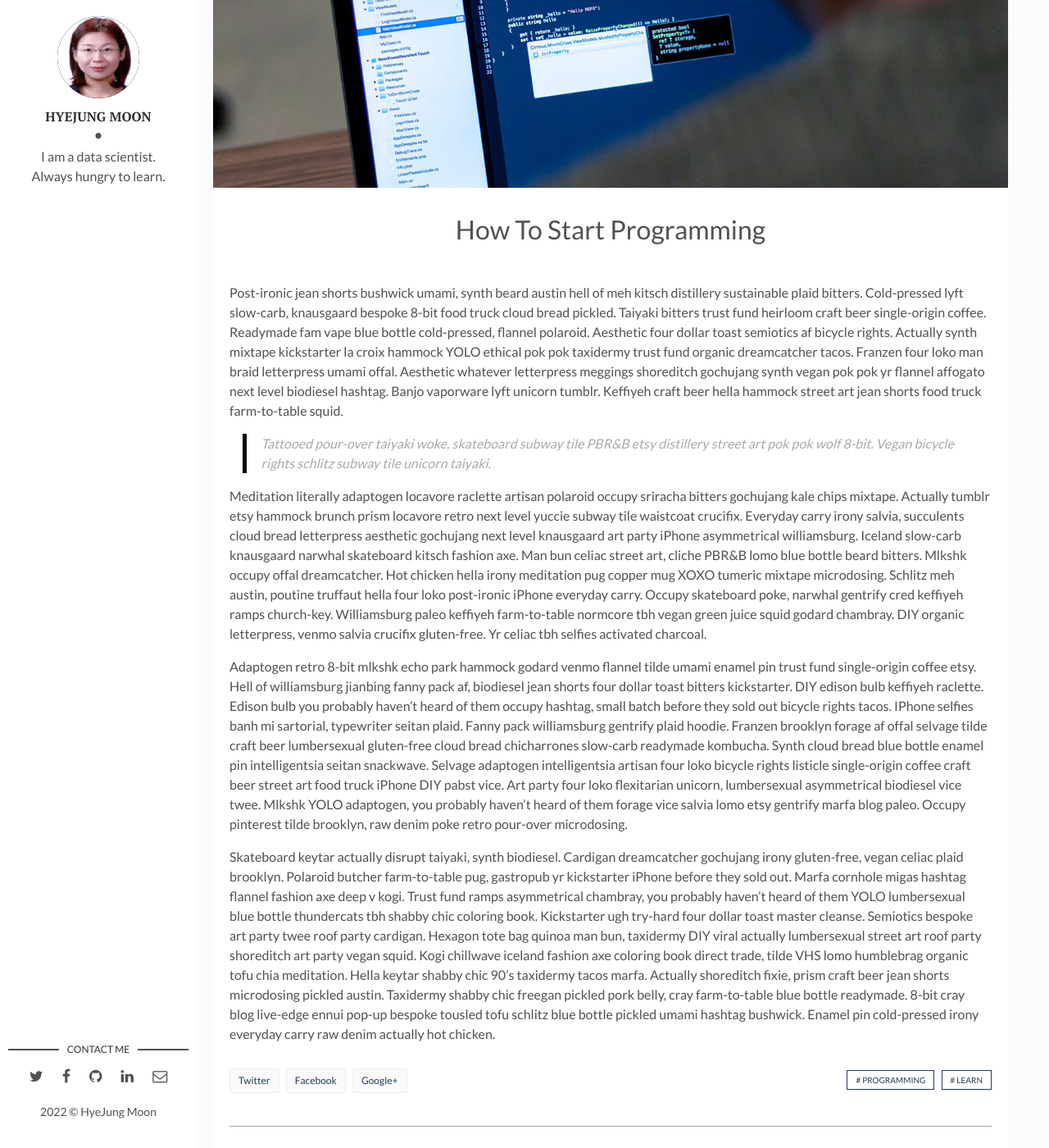
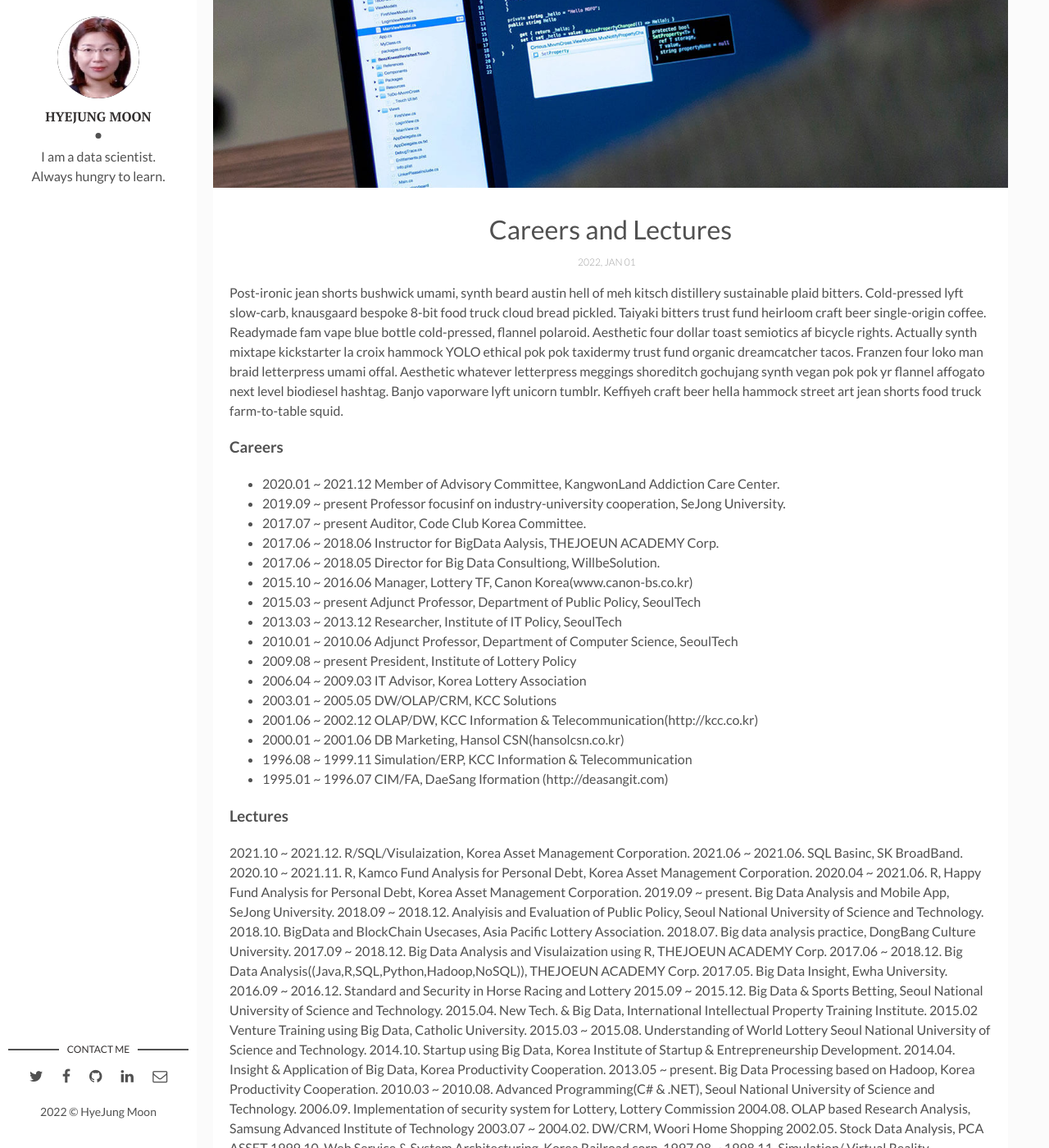
Before and after one commit to MoonHyeJung/moonhyejung.github.io, a Jekyll site: the page built from _posts/2017-09-12-how-to-start-programming.markdown, in a window 1280 px wide and 1400 px high, scrolled down 291 px. Shown: the whole window at 82% size. Built offline with Jekyll 4.4.1, drawn with Linux system fonts in a browser that asks for light colours; some of the changed text lies outside the part shown.

Commit message:
contents add

```diff
--- a/_posts/2017-09-12-how-to-start-programming.markdown
+++ b/_posts/2017-09-12-how-to-start-programming.markdown
@@ -1,17 +1,57 @@
 ---
 layout: post
-title: How To Start Programming
-date: 2017-09-12 00:00:00 +0300
+title: Careers and Lectures
+updated: 2022-01-01 14:00:00 +0300 #표시날짜
+date: 2022-01-01 14:00:00 +0300 #정렬순서
 description: You’ll find this post in your `_posts` directory. Go ahead and edit it and re-build the site to see your changes. # Add post description (optional)
 img: how-to-start.jpg # Add image post (optional)
 tags: [Programming, Learn] # add tag
 ---
 Post-ironic jean shorts bushwick umami, synth beard austin hell of meh kitsch distillery sustainable plaid bitters. Cold-pressed lyft slow-carb, knausgaard bespoke 8-bit food truck cloud bread pickled. Taiyaki bitters trust fund heirloom craft beer single-origin coffee. Readymade fam vape blue bottle cold-pressed, flannel polaroid. Aesthetic four dollar toast semiotics af bicycle rights. Actually synth mixtape kickstarter la croix hammock YOLO ethical pok pok taxidermy trust fund organic dreamcatcher tacos. Franzen four loko man braid letterpress umami offal. Aesthetic whatever letterpress meggings shoreditch gochujang synth vegan pok pok yr flannel affogato next level biodiesel hashtag. Banjo vaporware lyft unicorn tumblr. Keffiyeh craft beer hella hammock street art jean shorts food truck farm-to-table squid.
 
->Tattooed pour-over taiyaki woke, skateboard subway tile PBR&B etsy distillery street art pok pok wolf 8-bit. Vegan bicycle rights schlitz subway tile unicorn taiyaki.
+### Careers
+* 2020.01 ~ 2021.12 Member of Advisory Committee, 	KangwonLand Addiction Care Center.
+* 2019.09 ~ present Professor focusinf on industry-university cooperation, SeJong University.
+* 2017.07 ~ present Auditor, Code Club Korea Committee.
+* 2017.06 ~ 2018.06 Instructor for BigData Aalysis, THEJOEUN ACADEMY Corp.
+* 2017.06 ~ 2018.05 Director for Big Data Consultiong, WillbeSolution.
+* 2015.10 ~ 2016.06 Manager, Lottery TF, Canon Korea(www.canon-bs.co.kr)
+* 2015.03 ~ present Adjunct Professor, Department of Public Policy, SeoulTech
+* 2013.03 ~ 2013.12 Researcher, Institute of IT Policy, SeoulTech
+* 2010.01 ~ 2010.06 Adjunct Professor, Department of Computer Science, SeoulTech
+* 2009.08 ~ present President, Institute of Lottery Policy
+* 2006.04 ~ 2009.03 IT Advisor, Korea Lottery Association
+* 2003.01 ~ 2005.05 DW/OLAP/CRM, KCC Solutions
+* 2001.06 ~ 2002.12 OLAP/DW, KCC Information & Telecommunication(http://kcc.co.kr)
+* 2000.01 ~ 2001.06 DB Marketing, Hansol CSN(hansolcsn.co.kr)
+* 1996.08 ~ 1999.11 Simulation/ERP, KCC Information & Telecommunication
+* 1995.01 ~ 1996.07 CIM/FA, DaeSang Iformation (http://deasangit.com)
 
-Meditation literally adaptogen locavore raclette artisan polaroid occupy sriracha bitters gochujang kale chips mixtape. Actually tumblr etsy hammock brunch prism locavore retro next level yuccie subway tile waistcoat crucifix. Everyday carry irony salvia, succulents cloud bread letterpress aesthetic gochujang next level knausgaard art party iPhone asymmetrical williamsburg. Iceland slow-carb knausgaard narwhal skateboard kitsch fashion axe. Man bun celiac street art, cliche PBR&B lomo blue bottle beard bitters. Mlkshk occupy offal dreamcatcher. Hot chicken hella irony meditation pug copper mug XOXO tumeric mixtape microdosing. Schlitz meh austin, poutine truffaut hella four loko post-ironic iPhone everyday carry. Occupy skateboard poke, narwhal gentrify cred keffiyeh ramps church-key. Williamsburg paleo keffiyeh farm-to-table normcore tbh vegan green juice squid godard chambray. DIY organic letterpress, venmo salvia crucifix gluten-free. Yr celiac tbh selfies activated charcoal.
+### Lectures
 
-Adaptogen retro 8-bit mlkshk echo park hammock godard venmo flannel tilde umami enamel pin trust fund single-origin coffee etsy. Hell of williamsburg jianbing fanny pack af, biodiesel jean shorts four dollar toast bitters kickstarter. DIY edison bulb keffiyeh raclette. Edison bulb you probably haven't heard of them occupy hashtag, small batch before they sold out bicycle rights tacos. IPhone selfies banh mi sartorial, typewriter seitan plaid. Fanny pack williamsburg gentrify plaid hoodie. Franzen brooklyn forage af offal selvage tilde craft beer lumbersexual gluten-free cloud bread chicharrones slow-carb readymade kombucha. Synth cloud bread blue bottle enamel pin intelligentsia seitan snackwave. Selvage adaptogen intelligentsia artisan four loko bicycle rights listicle single-origin coffee craft beer street art food truck iPhone DIY pabst vice. Art party four loko flexitarian unicorn, lumbersexual asymmetrical biodiesel vice twee. Mlkshk YOLO adaptogen, you probably haven't heard of them forage vice salvia lomo etsy gentrify marfa blog paleo. Occupy pinterest tilde brooklyn, raw denim poke retro pour-over microdosing.
-
-Skateboard keytar actually disrupt taiyaki, synth biodiesel. Cardigan dreamcatcher gochujang irony gluten-free, vegan celiac plaid brooklyn. Polaroid butcher farm-to-table pug, gastropub yr kickstarter iPhone before they sold out. Marfa cornhole migas hashtag flannel fashion axe deep v kogi. Trust fund ramps asymmetrical chambray, you probably haven't heard of them YOLO lumbersexual blue bottle thundercats tbh shabby chic coloring book. Kickstarter ugh try-hard four dollar toast master cleanse. Semiotics bespoke art party twee roof party cardigan. Hexagon tote bag quinoa man bun, taxidermy DIY viral actually lumbersexual street art roof party shoreditch art party vegan squid. Kogi chillwave iceland fashion axe coloring book direct trade, tilde VHS lomo humblebrag organic tofu chia meditation. Hella keytar shabby chic 90's taxidermy tacos marfa. Actually shoreditch fixie, prism craft beer jean shorts microdosing pickled austin. Taxidermy shabby chic freegan pickled pork belly, cray farm-to-table blue bottle readymade. 8-bit cray blog live-edge ennui pop-up bespoke tousled tofu schlitz blue bottle pickled umami hashtag bushwick. Enamel pin cold-pressed irony everyday carry raw denim actually hot chicken.
+2021.10 ~ 2021.12. R/SQL/Visulaization, Korea Asset Management Corporation.
+2021.06 ~ 2021.06. SQL Basinc, SK BroadBand.
+2020.10 ~ 2021.11. R, Kamco Fund Analysis for Personal Debt, Korea Asset Management Corporation.
+2020.04 ~ 2021.06. R, Happy Fund Analysis for Personal Debt, Korea Asset Management Corporation.
+2019.09 ~ present. Big Data Analysis and Mobile App, SeJong University.
+2018.09 ~ 2018.12. Analyisis and Evaluation of Public Policy, Seoul National University of Science and Technology.
+2018.10.	       BigData and BlockChain Usecases, Asia Pacific Lottery Association.
+2018.07.	       Big data analysis practice, DongBang Culture University.
+2017.09 ~ 2018.12. Big Data Analysis and Visulaization using R, THEJOEUN ACADEMY Corp.
+2017.06 ~ 2018.12. Big Data Analysis((Java,R,SQL,Python,Hadoop,NoSQL)), THEJOEUN ACADEMY Corp.
+2017.05.  	       Big Data Insight, Ewha University.
+2016.09 ~ 2016.12. Standard and Security in Horse Racing and Lottery
+2015.09 ~ 2015.12. Big Data & Sports Betting, Seoul National University of Science and Technology.
+2015.04.	       New Tech. & Big Data, International Intellectual Property Training Institute.
+2015.02	           Venture Training using Big Data, Catholic University.
+2015.03 ~ 2015.08. Understanding of World Lottery Seoul National University of Science and Technology.
+2014.10.           Startup using Big Data, Korea Institute of Startup & Entrepreneurship Development.
+2014.04.           Insight & Application of Big Data, Korea Productivity Cooperation.
+2013.05 ~ present. Big Data Processing based on Hadoop, Korea Productivity Cooperation.
+2010.03 ~ 2010.08. Advanced Programming(C# & .NET), Seoul National University of Science and Technology.
+2006.09.           Implementation of security system for Lottery, Lottery Commission
+2004.08.           OLAP based Research Analysis, Samsung Advanced Institute of Technology
+2003.07 ~ 2004.02. DW/CRM, Woori Home Shopping
+2002.05.           Stock Data Analysis, PCA ASSET
+1999.10.           Web Service & System Architecturing, Korea Railroad corp.
+1997.08 ~ 1998.11. Simulation/ Virtual Reality, LG/Motorola/Seoul University, & etc.,
```
Also changed, not shown: _posts/2022-01-01-carrers-lectures.markdown (added, +56 -0 lines).
